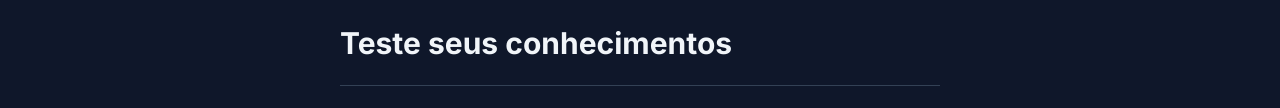
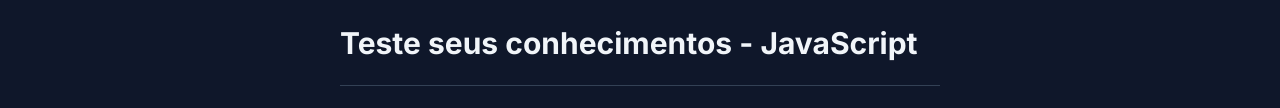
Before and after one commit to gsbado/nlw-experts, a plain HTML site: page index.html in a window 1280 px wide. Shown: the part 387-495 px from the top of the page. Drawn offline with Linux system fonts and the light colour scheme.

Commit message:
Update index.html

```diff
--- a/index.html
+++ b/index.html
@@ -11,7 +11,7 @@
     <main>
         <header>
             <img src="https://gist.githubusercontent.com/maykbrito/f47569e32fb2b21f2ecc9f4c035c141f/raw/a45997404564112d7596fbb1b9cad5de5521927e/logo.svg" alt="Logo NLW">
-            <h1>Teste seus conhecimentos</h1>
+            <h1>Teste seus conhecimentos - JavaScript</h1>
         </header>
 
         <div id="quiz"></div>
```
